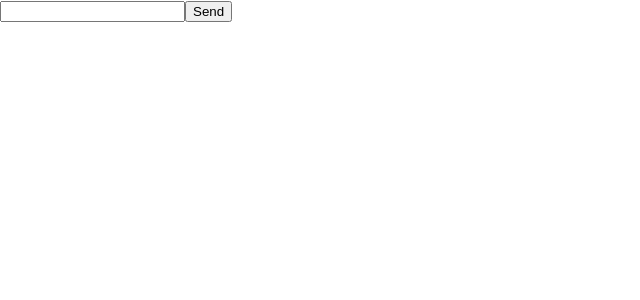
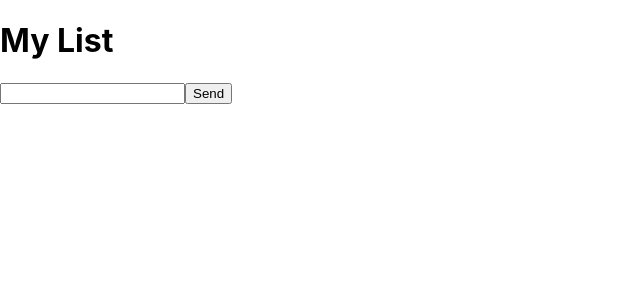
Before and after one commit to Carmenprz/testing-react, a React (Create React App) app: page / in a window 1280 px wide. Shown: the top 300 px of the page, without its empty margins (0-640 px from the left). Built offline with nearby package versions, Linux system fonts and the light colour scheme.

Commit message:
Title component

```diff
--- a/src/App.js
+++ b/src/App.js
@@ -1,6 +1,7 @@
 import React, { useState } from 'react';
 import NewMessageForm from './components/NewMessageForm';
 import MessageList from './components/MessageList';
+import Title from './components/Title';
 
 const App = () => {
   const [messages, setMessages] = useState([]);
@@ -10,6 +11,7 @@
 
   return (
     <div>
+      <Title />
       <NewMessageForm onSend={handleSend}/>
       <MessageList data={messages} />
     </div>
--- /dev/null
+++ b/src/components/Title.js
@@ -0,0 +1,9 @@
+import React from 'react';
+
+const Title = () => {
+    return (
+        <h1>My List</h1>
+    )
+}
+
+export default Title;
```
